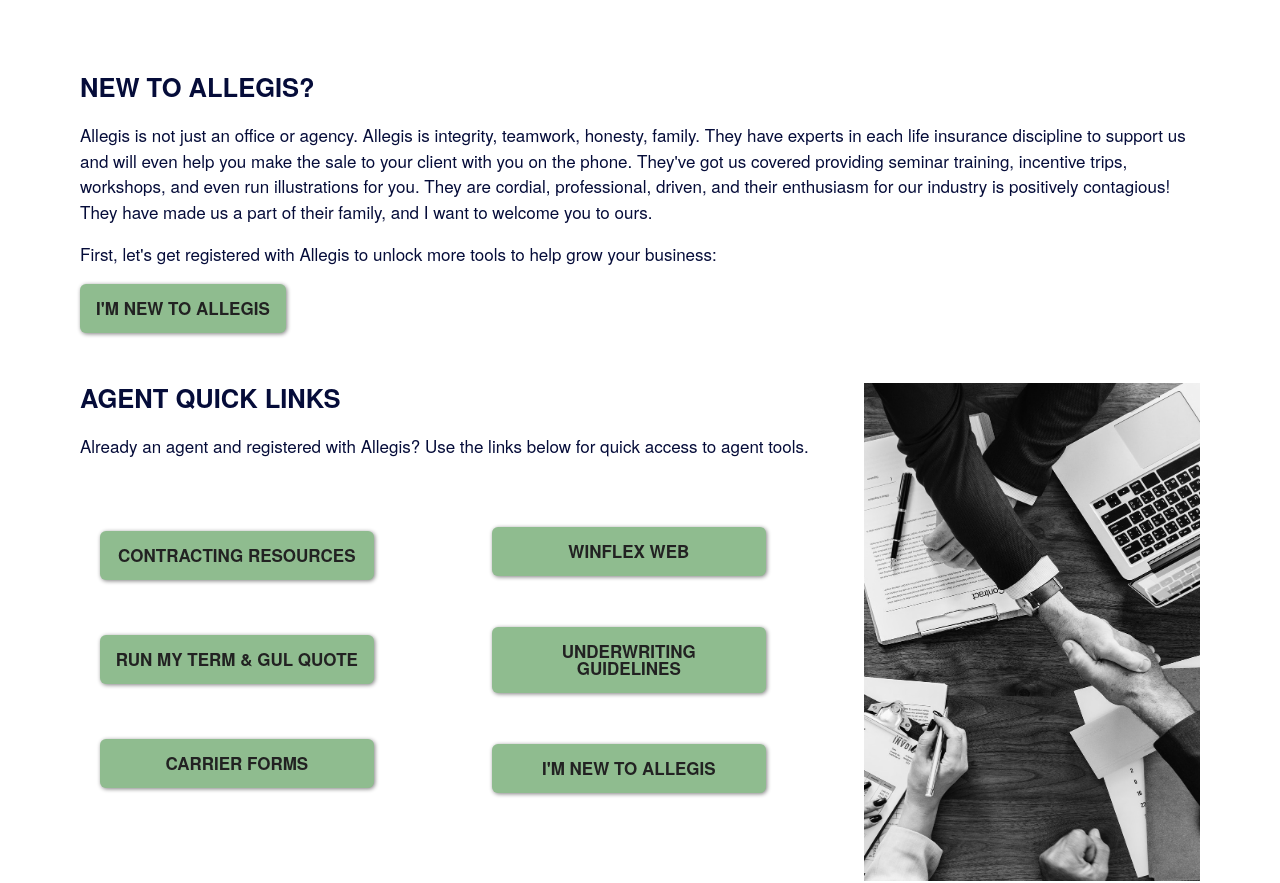
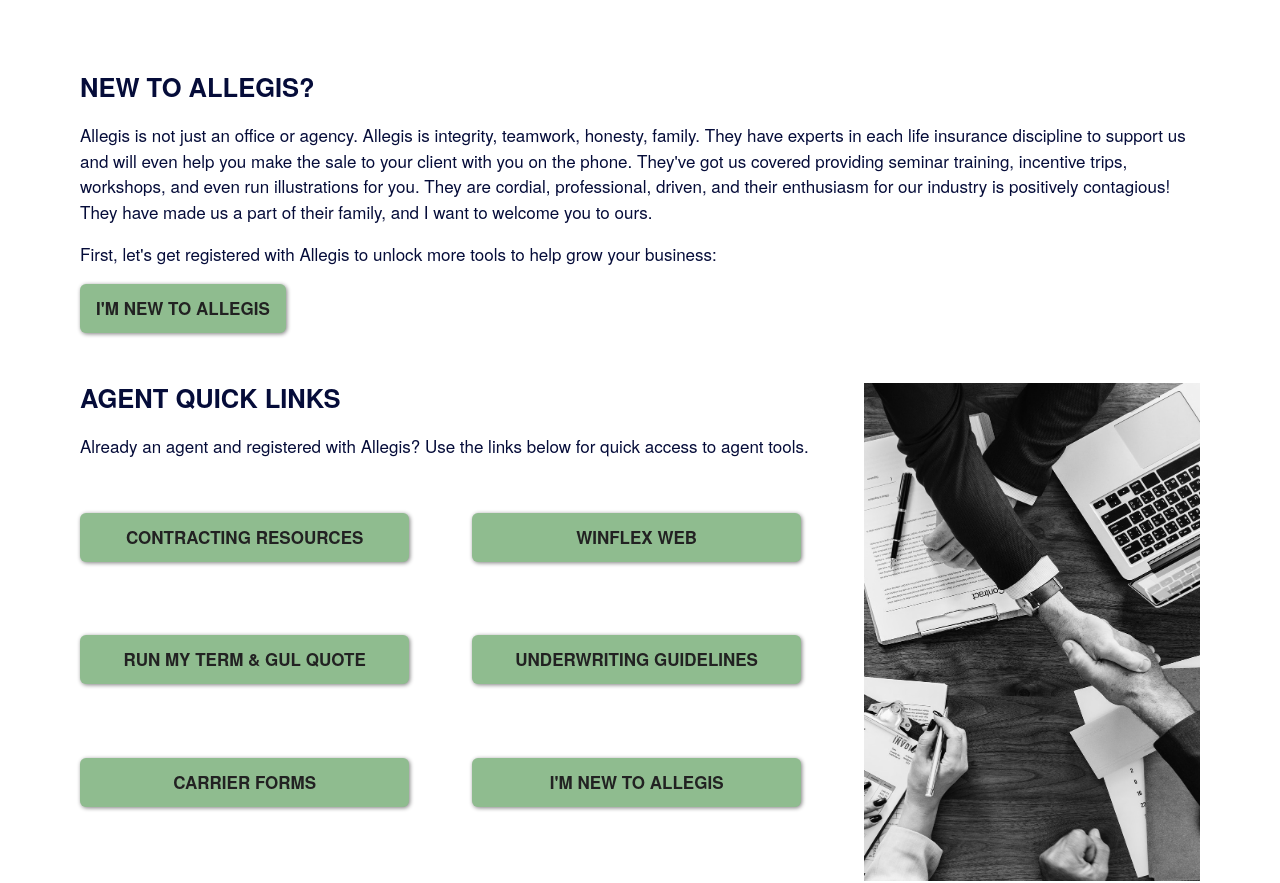
Before and after one commit to gctm808/GuardianOfHawaii, a React app: page /agents in a window 1280 px wide. Shown: the part 89-972 px from the top of the page. Built offline with nearby package versions, Linux system fonts and the light colour scheme.

Commit message:
Finish agents page, make home image parallax

```diff
--- a/src/css/scss/layout/_agents.scss
+++ b/src/css/scss/layout/_agents.scss
@@ -28,12 +28,17 @@
                 flex: 50%;
                 display: flex;
                 flex-direction: column;
-                justify-content: space-evenly;
+                justify-content: space-around;
                 align-items: center;
 
-                Button {
+                a {
                     width: 70%;
-                    margin-right: 20%;
+                    margin-right: 30%;
+                    text-align: center;
+
+                    Button {
+                        width: 120%;
+                    }
                 }
             }
         }
--- a/src/css/scss/layout/_landing.scss
+++ b/src/css/scss/layout/_landing.scss
@@ -43,8 +43,9 @@
 .aboutContainer {
     min-height: 60vh;
     background-color: #f3f5f5;
-    padding-top: 30px;
     padding-left: 60px;
+    display: flex;
+    align-items: center;
 
     h2 {
         padding: 70px 0 20px;
--- a/src/css/scss/layout/_layout.scss
+++ b/src/css/scss/layout/_layout.scss
@@ -25,6 +25,7 @@
 .l--two-col {
 	display: flex;
 	flex-direction: column;
+	align-items: center;
 
 	.l-main {
 		@media all and (min-width: $bp-large) {
--- a/src/main/agents.js
+++ b/src/main/agents.js
@@ -1,3 +1,4 @@
+/* eslint-disable jsx-a11y/anchor-is-valid */
 import React from 'react';
 import '../css/styles.css';
 import Button from '../components/molecules/button';
@@ -9,7 +10,7 @@
             <div className='intro'>
                 <p>Allegis is not just an office or agency. Allegis is integrity, teamwork, honesty, family. They have experts in each life insurance discipline to support us and will even help you make the sale to your client with you on the phone. They've got us covered providing seminar training, incentive trips, workshops, and even run illustrations for you. They are cordial, professional, driven, and their enthusiasm for our industry is positively contagious! They have made us a part of their family, and I want to welcome you to ours.</p>
                 <p>First, let's get registered with Allegis to unlock more tools to help grow your business:</p>
-                <Button name="I'M NEW TO ALLEGIS" />
+                <a href='http://advisor.allegisag.com/users/sign_up' target='_blank' rel='noopener noreferrer'><Button name="I'M NEW TO ALLEGIS" /></a>
             </div>
             <div className='quickLinks'>
                 <div className='links'>
@@ -17,14 +18,14 @@
                     <p>Already an agent and registered with Allegis? Use the links below for quick access to agent tools.</p>
                     <div className='buttonContainer'>
                         <div className='buttons'>
-                            <Button name="CONTRACTING RESOURCES" />
-                            <Button name="RUN MY TERM & GUL QUOTE" />
-                            <Button name="CARRIER FORMS" />
+                            <a href='https://s3.amazonaws.com/allegisag/other/Allegis-Contracting+Packet-v2.03.pdf' target='_blank' rel='noopener noreferrer'><Button name="CONTRACTING RESOURCES" /></a>
+                            <a href='https://lifepipe.ipipeline.com/LTSearch.aspx?r=1490547670704388677&GAID=5229' target='_blank' rel='noopener noreferrer'><Button name="RUN MY TERM & GUL QUOTE" /></a>
+                            <a href='http://advisor.allegisag.com/agent_tools/carrier-forms' target='_blank' rel='noopener noreferrer'><Button name="CARRIER FORMS" /></a>
                         </div>
                         <div className='buttons'>
-                            <Button name="WINFLEX WEB" />
-                            <Button name="UNDERWRITING GUIDELINES" />
-                            <Button name="I'M NEW TO ALLEGIS" />
+                            <a href='http://advisor.allegisag.com/agent_tools/winflex-web' target='_blank' rel='noopener noreferrer'><Button name="WINFLEX WEB" /></a>
+                            <a href='http://advisor.allegisag.com/underwriting' target='_blank' rel='noopener noreferrer'><Button name="UNDERWRITING GUIDELINES" /></a>
+                            <a href='http://advisor.allegisag.com/users/sign_up' target='_blank' rel='noopener noreferrer'><Button name="I'M NEW TO ALLEGIS" /></a>
                         </div>
                     </div>
                 </div>
--- a/src/main/home.js
+++ b/src/main/home.js
@@ -9,6 +9,7 @@
     return (
         <div>
             <div style={{  backgroundImage: `url(${landing})`,
+            backgroundAttachment: 'fixed',
             backgroundPosition: 'center',
             backgroundSize: 'cover',
             backgroundRepeat: 'no-repeat'}} className='landing'>
--- a/src/main/landing/about.js
+++ b/src/main/landing/about.js
@@ -6,9 +6,9 @@
 const About = () => {
     return (
         <div className='l aboutContainer'>
-            <h2>OUR COMPANY</h2>
             <div className='l--two-col'>
                 <div className='l-main'>
+                    <h2>OUR COMPANY</h2>
                     <p>Founded in 1955 by Frederick K. Tseu, <span className='gohBold'>Guardian of Hawaii</span> has always been and will always be a family run operation. From granddaughters answering phones, to a daughter taking the reins, our company has always valued family and consider our agents and clients extended members of our family.</p>
                     <NavLink exact to='/about'><Button name='LEARN MORE' /></NavLink>
                 </div>
--- a/src/main/products.js
+++ b/src/main/products.js
@@ -12,22 +12,27 @@
             <ProductBox
                 title='ANNUITIES'
                 content='An annuity is a financial vehicle that provides a means to accumulate funds, usually for a guaranteed interest or guaranteed income for retirement for a certain period of time or for the rest of your life. We have fixed immediate and deferred annuities, fixed indexed annuities, and multi- year guarantee annuities.'
+                link='./products/annuities'
             />
             <ProductBox
                 title='LIFE INSURANCE'
                 content='Life insurance is for the living. Not only does it give your clients peace of mind for the surviving family members, but it can also include benefits for your clients to enhance and lead a more fulfilling life directed by them. We have a broad portfolio of life insurance products to fit your clients’ needs for the present day and future.'
+                link='./products/life'
             />
             <ProductBox
                 title='LONG-TERM CARE'
                 content='Long term care does not equate to a nursing home. In fact, most clients prefer to receive care in the comfort of their own home. There are reimbursement plans, as well as cash indemnity plans. Both plans have qualifying events to be on claim. We have stand-alone options as well as life insurance with LTC riders.'
+                link='./products/ltc'
             />
             <ProductBox
                 title='DISABILITY COVERAGE'
                 content='Disability insurance, in theory, is your client’s paycheck insurance, also affectionately known as “MUG” insurance. It covers your client’s Mortgage, Utilities and Groceries. If they fell ill or got into an accident and couldn’t work, how will they pay their daily expenses? Let us help you find the right carrier that’s appropriate for your clients.'
+                link='./products/disabilities'
             />
             <ProductBox
                 title='LINKED BENEFITS'
                 content='Sometimes a traditional stand-alone long term care policy can be pricey and if you don’t ever use your policy, you’ve lost all the premiums you’ve put into it, and oftentimes a carrier will raise your premiums. A Linked Benefit product combines universal life and long term care benefits into one product, providing a bucket of money for covered long term care expenses, a death benefit or both. You may even choose to have your premium returned should you choose to terminate your policy. And the premiums and benefits are guaranteed.'
+                link='./products/linked'
             />
         </div>
     );
```
Also changed, not shown: src/css/styles.css, 1 other file.
